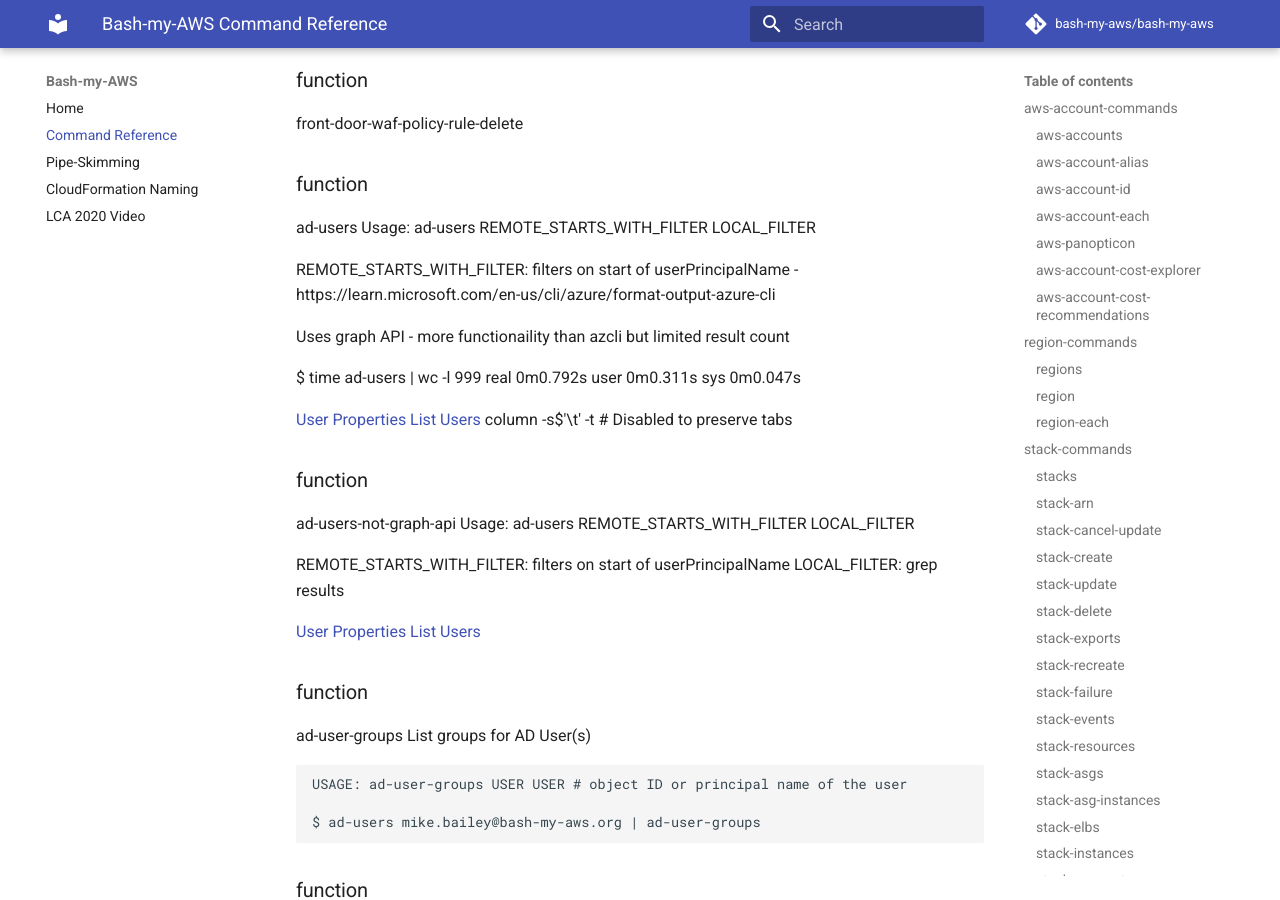
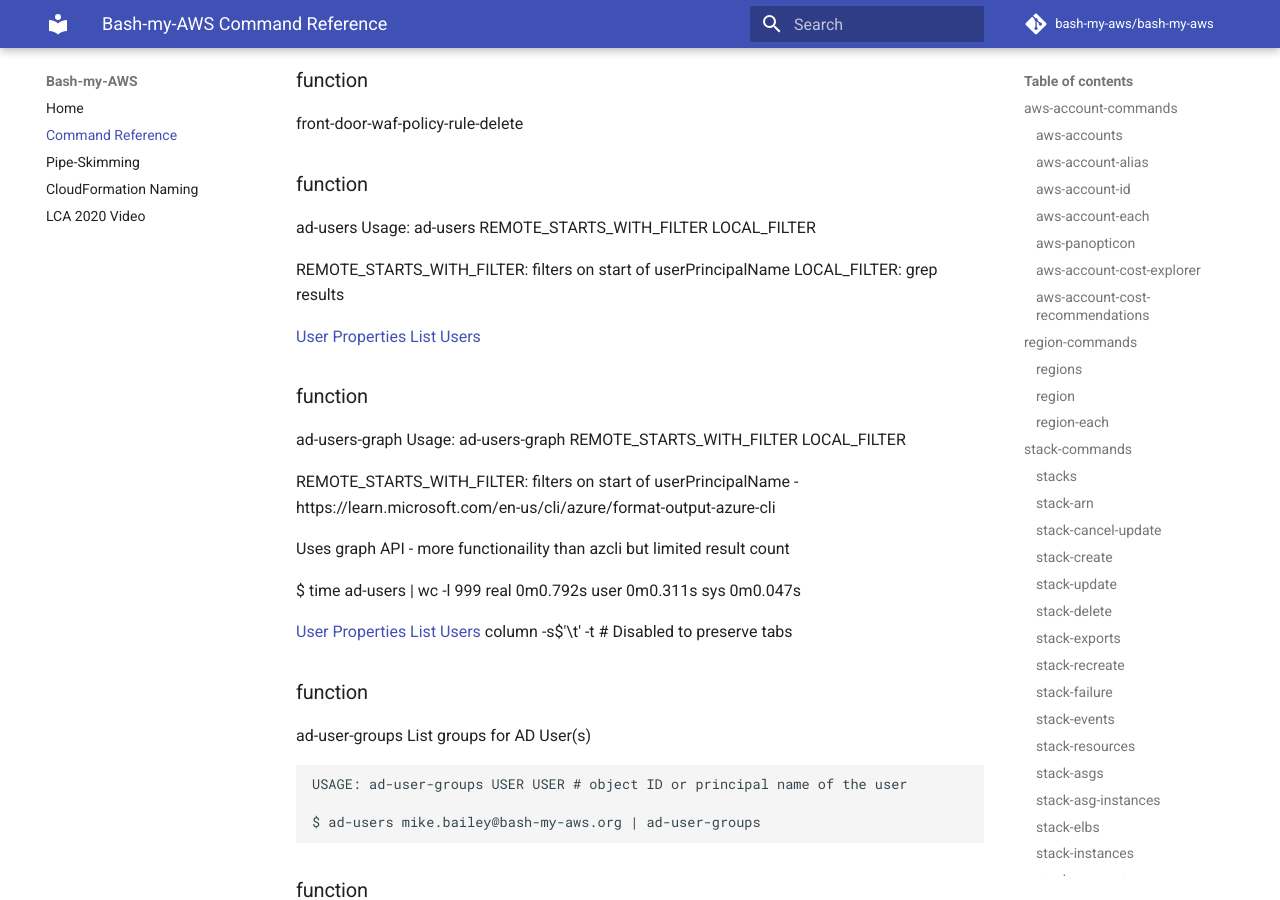
Before and after one commit to bash-my-aws/bash-my-aws, an MkDocs documentation site: the page built from docs/command-reference.md, in a window 1280 px wide and 900 px high, scrolled down 20888 px. Built offline with MkDocs 1.6.1 and Material for MkDocs 9.7.7, drawn with Linux system fonts in a browser that asks for light colours; comment, search, counter and statistics services are not loaded; some of the changed lines change nothing that is shown.

Commit message:
ad-users() and ad-users-graph()

```diff
--- a/docs/command-reference.md
+++ b/docs/command-reference.md
@@ -982,6 +982,17 @@ Ported from BMA
 Usage: ad-users REMOTE_STARTS_WITH_FILTER LOCAL_FILTER
 
 REMOTE_STARTS_WITH_FILTER: filters on start of userPrincipalName
+LOCAL_FILTER: grep results
+
+[User Properties](https://learn.microsoft.com/en-us/graph/api/resources/user?view=graph-rest-1.0#properties)
+[List Users](https://learn.microsoft.com/en-us/graph/api/user-list?view=graph-rest-1.0&tabs=http)
+
+
+### function
+ ad-users-graph
+Usage: ad-users-graph REMOTE_STARTS_WITH_FILTER LOCAL_FILTER
+
+REMOTE_STARTS_WITH_FILTER: filters on start of userPrincipalName
 - https://learn.microsoft.com/en-us/cli/azure/format-output-azure-cli
 
 Uses graph API - more functionaility than azcli but limited result count
@@ -995,17 +1006,6 @@ sys     0m0.047s
 [User Properties](https://learn.microsoft.com/en-us/graph/api/resources/user?view=graph-rest-1.0#properties)
 [List Users](https://learn.microsoft.com/en-us/graph/api/user-list?view=graph-rest-1.0&tabs=http)
 column -s$'\t' -t # Disabled to preserve tabs
-
-
-### function
- ad-users-not-graph-api
-Usage: ad-users REMOTE_STARTS_WITH_FILTER LOCAL_FILTER
-
-REMOTE_STARTS_WITH_FILTER: filters on start of userPrincipalName
-LOCAL_FILTER: grep results
-
-[User Properties](https://learn.microsoft.com/en-us/graph/api/resources/user?view=graph-rest-1.0#properties)
-[List Users](https://learn.microsoft.com/en-us/graph/api/user-list?view=graph-rest-1.0&tabs=http)
 
 
 ### function
```
Also changed, not shown: 4 other files.
